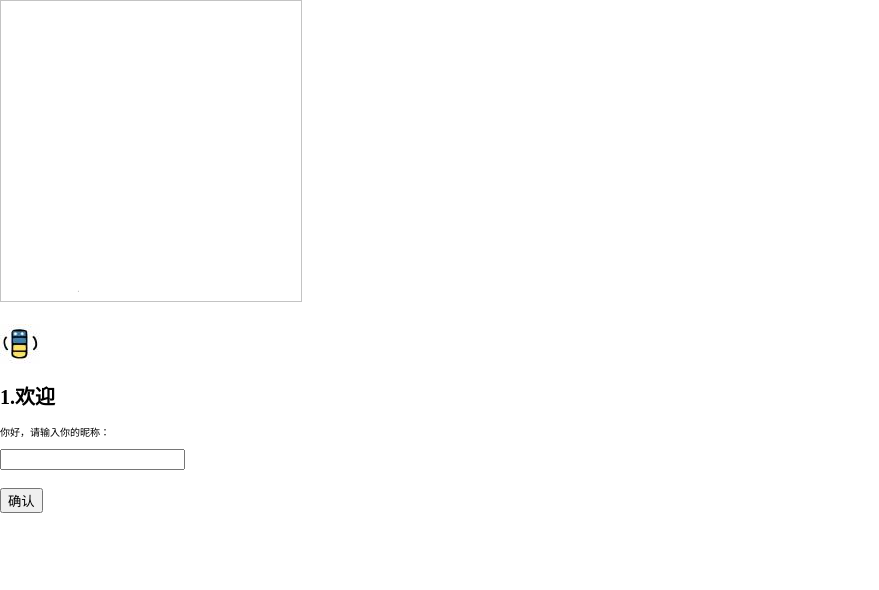
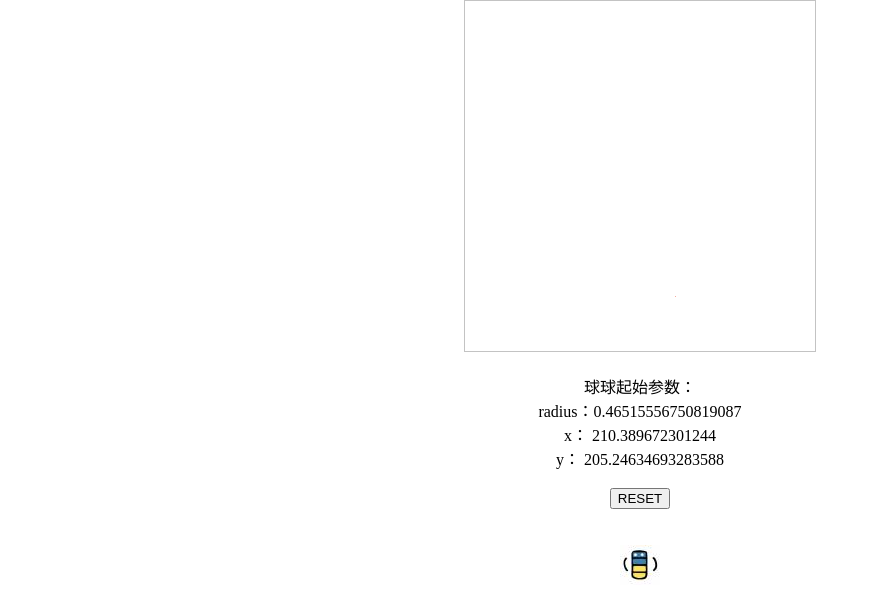
Before and after one commit to coneypo/coneypo.github.io, a plain HTML site: page index.html in a window 1280 px wide. Shown: the top 590 px of the page, without its empty margins (0-879 px from the left). Drawn offline with Linux system fonts and the light colour scheme.

Commit message:
update-0504
change_color

```diff
--- a/index.html
+++ b/index.html
@@ -16,58 +16,103 @@
 
 <body>
 
-<canvas id="myCanvas" style="border:1px solid #c3c3c3;">
-Your browser does not support the canvas element.
-</canvas>
+<div align="center"><canvas id="myCanvas" style="border:1px solid #c3c3c3;">
+</canvas></div>
+<br>
+<div id='radius' style="text-align:center;">radius:</div>
 
+<div align="center">
 <script type="text/javascript">
 
 var c=document.getElementById("myCanvas");
-	c.width=300;
-	c.height=300;
+c.width=350;
+c.height=350;
 var cxt=c.getContext("2d");
 cxt.fillStyle="#FF0000";
 
-	for (var i=0;i<10;i++){
 // 初始化坐标
-		var x=Math.random()*300;
-		var y=Math.random()*300;
 var dx=Math.random()*5;
 var dy=Math.random()*5;
-		var radius=Math.random()*40;
+var radius=Math.random()*50;
+var x=Math.random()*250+radius;
+var y=Math.random()*250+radius;
 
-
+function reset_circle(){
+	radius=Math.random()*50;
+	x=Math.random()*250+radius;
+	y=Math.random()*250+radius;
+	dx=Math.random()*5;
+	dy=Math.random()*5;
+	document.getElementById('radius').innerHTML="球球起始参数："+"<br>"+"radius： "+radius+"<br>"+"x：    "+x+"<br>"+"y：    "+y;
 }
 
+document.getElementById('radius').innerHTML="球球起始参数："+"<br>"+"radius："+radius+"<br>"+"x：    "+x+"<br>"+"y：    "+y;
 (function animate()
 {
 	requestAnimationFrame(animate);
 
-			cxt.clearRect(0,0,300,300);
+	cxt.clearRect(0,0,500,500);
 	cxt.beginPath();
 	cxt.arc(x,y,radius,0,Math.PI*2,false);
 //	cxt.closePath();
-			cxt.stroke();
+	// 圆的边边
+//	cxt.stroke();
+	cxt.fill()
 
 	// 反弹
-			// 300-宽度
-			if (x+radius>300 || x-radius<0)
+	// 水平
+	if (x+radius>350 || x-radius<0)
 	{
 		dx=-dx;
+		cxt.fillStyle=change_color_circle();
 	}
-			if (y+radius>300 || y-radius<0)
+	// 竖直
+	if (y+radius>350 || y-radius<0)
 	{
 		dy=-dy;
+		cxt.fillStyle=change_color_circle();
 	}
 	x+=dx;
 	y+=dy;
 
 })();
 
+// 改变球球的颜色
+function change_color_circle()
+{		var circle_color;
+		rand_num_change_color=Math.ceil((Math.random())*20)-1;
+		switch(rand_num_change_color)
+		{
+			case 0:	circle_color='#87CEFF';break;
+			case 1:	circle_color='#7CFC00';break;
+			case 2:	circle_color='#CDCDC1';break;
+			case 3:	circle_color='#C71585';break;
+			case 4:	circle_color='#EE82EE';break;
+			case 5:	circle_color='#FFB90F';break;
+			case 6:	circle_color='#1E90FF';break;
+			case 7:	circle_color='#0000FF';break;
+			case 8:	circle_color='#0A0A0A';break;
+			case 9:	circle_color='#228B22';break;
+			case 10:	circle_color='#6CA6CD';break;
+			case 11:	circle_color='#8B1A1A';break;
+			case 12:	circle_color='#9A32CD';break;
+			case 13:	circle_color='#B452CD';break;
+			case 14:	circle_color='#A0522D';break;
+			case 15:	circle_color='#CDAA7D';break;
+			case 16:	circle_color='#CDC1C5';break;
+			case 17:	circle_color='#C0FF3E';break;
+			case 18:	circle_color='#EE5C42';break;
+			case 19:	circle_color='#EE2C2C';break;
+			default: circle_color='#707070'
+		}
+		return circle_color;
+}
 </script>
+<br>
+<div align="center"><button onclick="reset_circle()"> RESET </button></div>
 
 <br><br>
-	<img alt="show pic" src="7233586.jpg" >
+<div align="center"><img alt="show pic" src="7233586.jpg" ></div>
 
 <font size="1">
 <h1>1.欢迎</h1>
```
Lines whose indentation alone changed are shown as unchanged.
